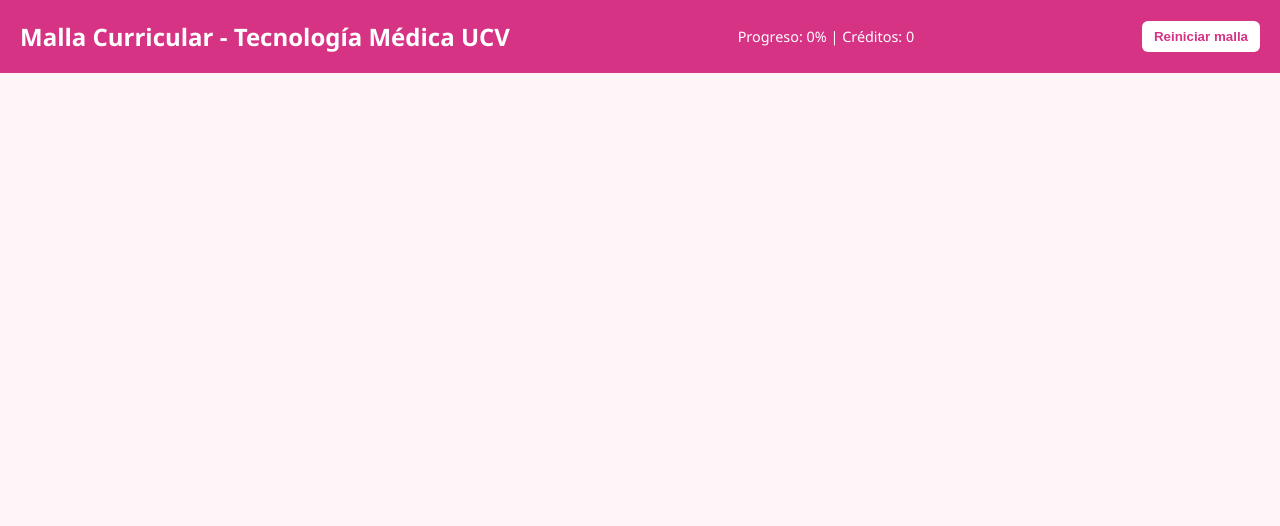
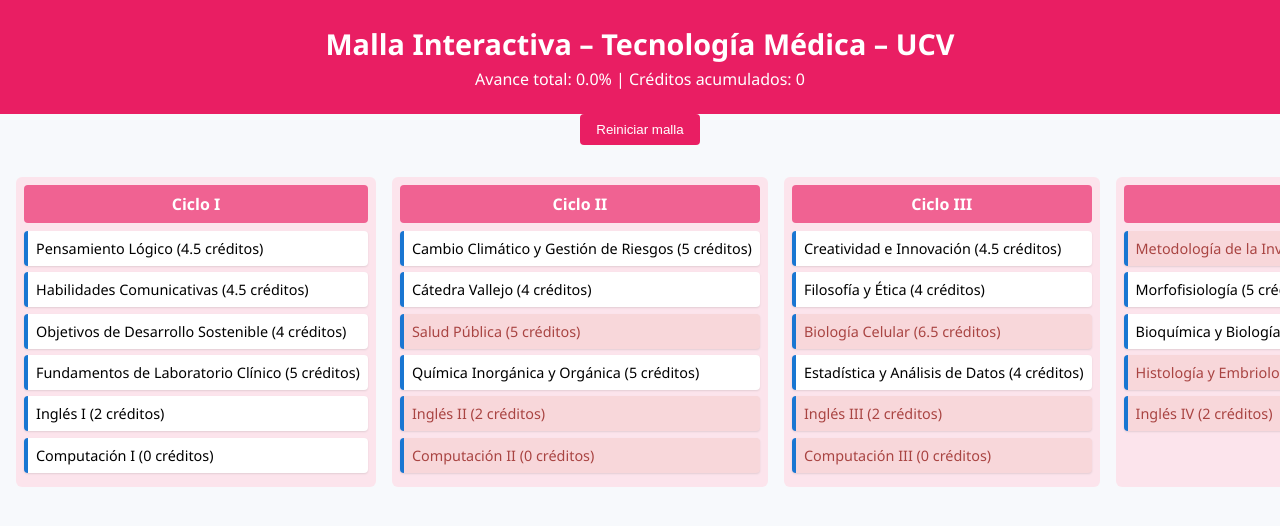
Before and after one commit to Nanny0905/Tecnolog-a, a plain HTML site: page index.html in a window 1280 px wide. Drawn offline with Linux system fonts and the light colour scheme.

Commit message:
Update index.html

```diff
--- a/index.html
+++ b/index.html
@@ -2,203 +2,256 @@
 <html lang="es">
 <head>
   <meta charset="UTF-8">
-  <meta name="viewport" content="width=device-width, initial-scale=1.0">
-  <title>Malla Curricular - Tecnología Médica</title>
+  <title>Malla Interactiva – Tecnología Médica – UCV</title>
   <style>
-    * { box-sizing: border-box; }
     body {
       font-family: 'Segoe UI', sans-serif;
-      background-color: #fff5f8;
       margin: 0;
-      padding: 0;
+      background: #f7f9fc;
     }
     header {
-      background-color: #d63384;
+      text-align: center;
+      padding: 1.5rem;
+      background: #e91e63;
       color: white;
-      padding: 20px;
-      display: flex;
-      justify-content: space-between;
-      align-items: center;
-      flex-wrap: wrap;
     }
     header h1 {
       margin: 0;
-      font-size: 1.5em;
+      font-size: 1.8rem;
     }
-    #progress {
-      font-size: 0.9em;
+    header p {
+      margin: 0.3rem 0 0;
+      font-size: 1rem;
     }
-    #resetBtn {
-      background: white;
-      color: #d63384;
-      padding: 8px 12px;
-      border: none;
-      border-radius: 6px;
-      cursor: pointer;
+    .stats {
+      text-align: center;
+      margin: 1rem;
       font-weight: bold;
     }
-    main {
-      display: grid;
-      grid-template-columns: repeat(auto-fit, minmax(250px, 1fr));
-      gap: 20px;
-      padding: 20px;
+    .stats span {
+      margin: 0 1rem;
     }
-    .ciclo {
-      background: #ffe3ed;
-      padding: 15px;
-      border-radius: 12px;
-      box-shadow: 0 2px 6px rgba(0,0,0,0.1);
+    .reset-btn {
+      display: block;
+      margin: 0 auto 1rem;
+      padding: 0.5rem 1rem;
+      background: #e91e63;
+      color: white;
+      border: none;
+      border-radius: 4px;
+      cursor: pointer;
     }
-    .ciclo h2 {
+    .grid {
+      display: flex;
+      overflow-x: auto;
+      padding: 1rem;
+      gap: 1rem;
+    }
+    .cycle {
+      background: #fce4ec;
+      border-radius: 6px;
+      padding: 0.5rem;
+      min-width: 220px;
+      flex-shrink: 0;
+    }
+    .cycle h2 {
+      background: #f06292;
+      color: white;
       text-align: center;
-      margin-top: 0;
-      color: #c2185b;
+      padding: 0.5rem;
+      border-radius: 4px;
+      margin: 0 0 0.5rem;
+      font-size: 1rem;
     }
-    .curso {
-      background: white;
-      margin: 8px 0;
-      padding: 10px;
-      border-left: 5px solid #c2185b;
-      border-radius: 8px;
+    .subject {
+      background: #ffffff;
+      border-left: 4px solid #1976d2;
+      padding: 0.5rem;
+      margin: 0.4rem 0;
+      border-radius: 4px;
       cursor: pointer;
-      transition: background 0.2s;
+      position: relative;
+      font-size: 0.9rem;
+      box-shadow: 0 1px 2px rgba(0,0,0,0.1);
     }
-    .curso:hover {
-      background: #fce4ec;
+    .subject.locked {
+      background: #f8d7da;
+      cursor: not-allowed;
+      color: #a94442;
     }
-    .aprobado {
+    .subject.completed {
+      background: #c8e6c9;
       text-decoration: line-through;
-      background-color: #d4edda;
-      border-left-color: #28a745;
-      color: #155724;
     }
-    .bloqueado {
-      background-color: #f8d7da;
-      border-left-color: #c82333;
-      color: #721c24;
-      cursor: not-allowed;
+    .subject::after {
+      content: attr(data-tooltip);
+      display: none;
+      position: absolute;
+      left: 105%;
+      top: 50%;
+      transform: translateY(-50%);
+      background: #333;
+      color: #fff;
+      padding: 5px 10px;
+      border-radius: 4px;
+      white-space: nowrap;
+      font-size: 0.75rem;
+      z-index: 10;
     }
-    .curso small {
+    .subject.locked:hover::after {
       display: block;
-      color: #555;
     }
   </style>
 </head>
 <body>
   <header>
-    <h1>Malla Curricular - Tecnología Médica UCV</h1>
-    <div id="progress">Progreso: 0% | Créditos: 0</div>
-    <button id="resetBtn">Reiniciar malla</button>
+    <h1>Malla Interactiva – Tecnología Médica – UCV</h1>
+    <p>Avance total: <span id="porcentaje">0%</span> | Créditos acumulados: <span id="creditos">0</span></p>
   </header>
-  <main id="malla"></main>
+  <button class="reset-btn" onclick="reiniciarMalla()">Reiniciar malla</button>
+  <div class="grid" id="malla"></div>
 
   <script>
-    const cursosData = [
-      {
-        ciclo: 'Ciclo I',
-        cursos: [
-          { nombre: 'Pensamiento Lógico', creditos: 4.5 },
-          { nombre: 'Habilidades Comunicativas', creditos: 4.5 },
-          { nombre: 'Objetivos de Desarrollo Sostenible', creditos: 4 },
-          { nombre: 'Fundamentos de Laboratorio Clínico', creditos: 5 },
-          { nombre: 'Inglés I', creditos: 2 },
-          { nombre: 'Computación I', creditos: 0 },
-        ]
-      },
-      {
-        ciclo: 'Ciclo II',
-        cursos: [
-          { nombre: 'Cambio Climático y Gestión de Riesgos', creditos: 5 },
-          { nombre: 'Cátedra Vallejo', creditos: 4 },
-          { nombre: 'Salud Pública', creditos: 5, prerequisitos: ['Computación I'] },
-          { nombre: 'Química Inorgánica y Orgánica', creditos: 5 },
-          { nombre: 'Inglés II', creditos: 2, prerequisitos: ['Inglés I'] },
-          { nombre: 'Computación II', creditos: 0, prerequisitos: ['Computación I'] },
-        ]
-      },
-      {
-        ciclo: 'Ciclo III',
-        cursos: [
-          { nombre: 'Creatividad e Innovación', creditos: 4.5 },
-          { nombre: 'Filosofía y Ética', creditos: 4 },
-          { nombre: 'Biología Celular', creditos: 6.5, prerequisitos: ['Computación II', 'Química Inorgánica y Orgánica'] },
-          { nombre: 'Estadística y Análisis de Datos', creditos: 4 },
-          { nombre: 'Inglés III', creditos: 2, prerequisitos: ['Inglés II'] },
-          { nombre: 'Computación III', creditos: 0, prerequisitos: ['Computación II'] },
-        ]
-      },
-      {
-        ciclo: 'Ciclo IV',
-        cursos: [
-          { nombre: 'Metodología de la Investigación Científica', creditos: 4, prerequisitos: ['Estadística y Análisis de Datos'] },
-          { nombre: 'Morfofisiología', creditos: 5 },
-          { nombre: 'Bioquímica y Biología Molecular', creditos: 6 },
-          { nombre: 'Histología y Embriología', creditos: 5, prerequisitos: ['Computación III'] },
-          { nombre: 'Inglés IV', creditos: 2, prerequisitos: ['Inglés III'] },
-        ]
-      },
-      {
-        ciclo: 'Ciclo V',
-        cursos: [
-          { nombre: 'Constitución y Derechos Humanos', creditos: 4 },
-          { nombre: 'Hematología y Hemostasia', creditos: 6.5, prerequisitos: ['Histología y Embriología'] },
-          { nombre: 'Bioquímica Clínica', creditos: 5, prerequisitos: ['Bioquímica y Biología Molecular'] },
-          { nombre: 'Epidemiología', creditos: 4.5 },
-          { nombre: 'Inglés V', creditos: 2, prerequisitos: ['Inglés IV'] },
-        ]
-      },
-      {
-        ciclo: 'Ciclo VI',
-        cursos: [
-          { nombre: 'Citogenética Humana', creditos: 3.5, prerequisitos: ['Bioquímica y Biología Molecular'] },
-          { nombre: 'Inmunología', creditos: 6, prerequisitos: ['Hematología y Hemostasia'] },
-          { nombre: 'Bacteriología y Virología', creditos: 6.5, prerequisitos: ['Bioquímica Clínica'] },
-          { nombre: 'Experiencia Curricular Electiva', creditos: 4 },
-          { nombre: 'Inglés VI', creditos: 2, prerequisitos: ['Inglés V'] },
-        ]
-      },
-      {
-        ciclo: 'Ciclo VII',
-        cursos: [
-          { nombre: 'Micología y Parasitología', creditos: 7, prerequisitos: ['Bacteriología y Virología'] },
-          { nombre: 'Gestión de Calidad en Laboratorio Clínico', creditos: 3, prerequisitos: ['Bioquímica Clínica'] },
-          { nombre: 'Técnicas en Anatomía Patológica', creditos: 5, prerequisitos: ['Inmunología'] },
-          { nombre: 'Farmacología y Toxicología', creditos: 5, prerequisitos: ['Bioquímica Clínica'] },
-          { nombre: 'Inglés VII', creditos: 2, prerequisitos: ['Inglés VI'] },
-        ]
-      },
-      {
-        ciclo: 'Ciclo VIII',
-        cursos: [
-          { nombre: 'Hematología Clínica y Medicina Transfusional', creditos: 7, prerequisitos: ['Inmunología'] },
-          { nombre: 'Citopatología', creditos: 4, prerequisitos: ['Citogenética Humana', 'Técnicas en Anatomía Patológica'] },
-          { nombre: 'Gestión de Proyectos', creditos: 5 },
-          { nombre: 'Experiencia Curricular Electiva', creditos: 4 },
-          { nombre: 'Inglés VIII', creditos: 2, prerequisitos: ['Inglés VII'] },
-        ]
-      },
-      {
-        ciclo: 'Ciclo IX',
-        cursos: [
-          { nombre: 'Trabajo de Investigación I', creditos: 4, prerequisitos: [
-            'Objetivos de Desarrollo Sostenible','Inglés I','Cátedra Vallejo','Inglés II','Inglés III','Inglés IV','Constitución y Derechos Humanos','Inglés V','Inglés VI','Filosofía y Ética','Inglés VII','Inglés VIII','Estadística y Análisis de Datos','Metodología de la Investigación Científica','Pensamiento Lógico','Habilidades Comunicativas','Cambio Climático y Gestión de Riesgos','Salud Pública','Creatividad e Innovación','Morfofisiología','Histología y Embriología','Epidemiología','Gestión de Proyectos','Fundamentos de Laboratorio Clínico','Química Inorgánica y Orgánica','Biología Celular','Bioquímica y Biología Molecular','Hematología y Hemostasia','Bioquímica Clínica','Citogenética Humana','Inmunología','Bacteriología y Virología','Gestión de Calidad en Laboratorio Clínico','Micología y Parasitología','Técnicas en Anatomía Patológica','Farmacología y Toxicología','Hematología Clínica y Medicina Transfusional','Citopatología'
-          ] },
-          { nombre: 'Internado I', creditos: 23, prerequisitos: [
-            'Objetivos de Desarrollo Sostenible','Inglés I','Cátedra Vallejo','Inglés II','Inglés III','Inglés IV','Constitución y Derechos Humanos','Inglés V','Inglés VI','Filosofía y Ética','Inglés VII','Inglés VIII','Estadística y Análisis de Datos','Metodología de la Investigación Científica','Pensamiento Lógico','Habilidades Comunicativas','Cambio Climático y Gestión de Riesgos','Salud Pública','Creatividad e Innovación','Morfofisiología','Histología y Embriología','Epidemiología','Gestión de Proyectos','Fundamentos de Laboratorio Clínico','Química Inorgánica y Orgánica','Biología Celular','Bioquímica y Biología Molecular','Hematología y Hemostasia','Bioquímica Clínica','Citogenética Humana','Inmunología','Bacteriología y Virología','Gestión de Calidad en Laboratorio Clínico','Micología y Parasitología','Técnicas en Anatomía Patológica','Farmacología y Toxicología','Hematología Clínica y Medicina Transfusional','Citopatología'
-          ] },
-          { nombre: 'Inglés IX', creditos: 2, prerequisitos: ['Inglés VIII'] },
-        ]
-      },
-      {
-        ciclo: 'Ciclo X',
-        cursos: [
-          { nombre: 'Trabajo de Investigación II', creditos: 4, prerequisitos: ['Trabajo de Investigación I'] },
-          { nombre: 'Internado II', creditos: 23, prerequisitos: ['Internado I'] },
-          { nombre: 'Inglés X', creditos: 2, prerequisitos: ['Inglés IX'] },
-        ]
+    const malla = {
+      "Ciclo I": [
+        { nombre: "Pensamiento Lógico", creditos: 4.5 },
+        { nombre: "Habilidades Comunicativas", creditos: 4.5 },
+        { nombre: "Objetivos de Desarrollo Sostenible", creditos: 4 },
+        { nombre: "Fundamentos de Laboratorio Clínico", creditos: 5 },
+        { nombre: "Inglés I", creditos: 2 },
+        { nombre: "Computación I", creditos: 0 }
+      ],
+      "Ciclo II": [
+        { nombre: "Cambio Climático y Gestión de Riesgos", creditos: 5 },
+        { nombre: "Cátedra Vallejo", creditos: 4 },
+        { nombre: "Salud Pública", creditos: 5, requisitos: ["Computación I"] },
+        { nombre: "Química Inorgánica y Orgánica", creditos: 5 },
+        { nombre: "Inglés II", creditos: 2, requisitos: ["Inglés I"] },
+        { nombre: "Computación II", creditos: 0, requisitos: ["Computación I"] }
+      ],
+      "Ciclo III": [
+        { nombre: "Creatividad e Innovación", creditos: 4.5 },
+        { nombre: "Filosofía y Ética", creditos: 4 },
+        { nombre: "Biología Celular", creditos: 6.5, requisitos: ["Computación II", "Química Inorgánica y Orgánica"] },
+        { nombre: "Estadística y Análisis de Datos", creditos: 4 },
+        { nombre: "Inglés III", creditos: 2, requisitos: ["Inglés II"] },
+        { nombre: "Computación III", creditos: 0, requisitos: ["Computación II"] }
+      ],
+      "Ciclo IV": [
+        { nombre: "Metodología de la Investigación Científica", creditos: 4, requisitos: ["Estadística y Análisis de Datos"] },
+        { nombre: "Morfofisiología", creditos: 5 },
+        { nombre: "Bioquímica y Biología Molecular", creditos: 6 },
+        { nombre: "Histología y Embriología", creditos: 5, requisitos: ["Computación III"] },
+        { nombre: "Inglés IV", creditos: 2, requisitos: ["Inglés III"] }
+      ],
+      "Ciclo V": [
+        { nombre: "Constitución y Derechos Humanos", creditos: 4 },
+        { nombre: "Hematología y Hemostasia", creditos: 6.5, requisitos: ["Histología y Embriología"] },
+        { nombre: "Bioquímica Clínica", creditos: 5, requisitos: ["Bioquímica y Biología Molecular"] },
+        { nombre: "Epidemiología", creditos: 4.5 },
+        { nombre: "Inglés V", creditos: 2, requisitos: ["Inglés IV"] }
+      ],
+      "Ciclo VI": [
+        { nombre: "Citogenética Humana", creditos: 3.5, requisitos: ["Bioquímica y Biología Molecular"] },
+        { nombre: "Inmunología", creditos: 6, requisitos: ["Hematología y Hemostasia"] },
+        { nombre: "Bacteriología y Virología", creditos: 6.5, requisitos: ["Bioquímica Clínica"] },
+        { nombre: "Experiencia Curricular Electiva", creditos: 4 },
+        { nombre: "Inglés VI", creditos: 2, requisitos: ["Inglés V"] }
+      ],
+      "Ciclo VII": [
+        { nombre: "Micología y Parasitología", creditos: 7, requisitos: ["Bacteriología y Virología"] },
+        { nombre: "Gestión de Calidad en Laboratorio Clínico", creditos: 3, requisitos: ["Bioquímica Clínica"] },
+        { nombre: "Técnicas en Anatomía Patológica", creditos: 5, requisitos: ["Inmunología"] },
+        { nombre: "Farmacología y Toxicología", creditos: 5, requisitos: ["Bioquímica Clínica"] },
+        { nombre: "Inglés VII", creditos: 2, requisitos: ["Inglés VI"] }
+      ],
+      "Ciclo VIII": [
+        { nombre: "Hematología Clínica y Medicina Transfusional", creditos: 7, requisitos: ["Inmunología"] },
+        { nombre: "Citopatología", creditos: 4, requisitos: ["Citogenética Humana", "Técnicas en Anatomía Patológica"] },
+        { nombre: "Gestión de Proyectos", creditos: 5 },
+        { nombre: "Experiencia Curricular Electiva", creditos: 4 },
+        { nombre: "Inglés VIII", creditos: 2, requisitos: ["Inglés VII"] }
+      ],
+      "Ciclo IX": [
+        { nombre: "Trabajo de Investigación I", creditos: 4, requisitos: ["Gestión de Proyectos", "Inglés VIII"] },
+        { nombre: "Internado I", creditos: 23, requisitos: ["Citopatología", "Hematología Clínica y Medicina Transfusional"] },
+        { nombre: "Inglés IX", creditos: 2, requisitos: ["Inglés VIII"] }
+      ],
+      "Ciclo X": [
+        { nombre: "Trabajo de Investigación II", creditos: 4, requisitos: ["Trabajo de Investigación I"] },
+        { nombre: "Internado II", creditos: 23, requisitos: ["Internado I"] },
+        { nombre: "Inglés X", creditos: 2, requisitos: ["Inglés IX"] }
+      ]
+    };
+
+    const container = document.getElementById("malla");
+    const porcentajeSpan = document.getElementById("porcentaje");
+    const creditosSpan = document.getElementById("creditos");
+    const aprobadas = JSON.parse(localStorage.getItem("materiasAprobadas") || "[]");
+
+    function guardar() {
+      localStorage.setItem("materiasAprobadas", JSON.stringify(aprobadas));
+    }
+
+    function reiniciarMalla() {
+      if (confirm("¿Seguro que quieres reiniciar la malla?")) {
+        localStorage.removeItem("materiasAprobadas");
+        location.reload();
       }
-    ];
-    // Todo el resto del código es correcto y funcional.
+    }
+
+    function crearMalla() {
+      container.innerHTML = '';
+      let totalCreditos = 0;
+      let creditosObtenidos = 0;
+
+      Object.entries(malla).forEach(([ciclo, materias]) => {
+        const col = document.createElement("div");
+        col.className = "cycle";
+        col.innerHTML = `<h2>${ciclo}</h2>`;
+
+        materias.forEach(mat => {
+          totalCreditos += mat.creditos;
+          const div = document.createElement("div");
+          div.className = "subject";
+          div.textContent = `${mat.nombre} (${mat.creditos} créditos)`;
+
+          const cumplidos = (mat.requisitos || []).every(r => aprobadas.includes(r));
+          const estaAprobada = aprobadas.includes(mat.nombre);
+
+          if (estaAprobada) {
+            div.classList.add("completed");
+            creditosObtenidos += mat.creditos;
+          } else if (!cumplidos) {
+            div.classList.add("locked");
+            const pendientes = mat.requisitos?.filter(r => !aprobadas.includes(r)) || [];
+            div.dataset.tooltip = `Falta: ${pendientes.join(", ")}`;
+          }
+
+          div.addEventListener("click", () => {
+            if (div.classList.contains("locked")) return;
+            const index = aprobadas.indexOf(mat.nombre);
+            if (index > -1) {
+              aprobadas.splice(index, 1);
+            } else {
+              aprobadas.push(mat.nombre);
+            }
+            guardar();
+            crearMalla();
+          });
+
+          col.appendChild(div);
+        });
+
+        container.appendChild(col);
+      });
+
+      const porcentaje = ((creditosObtenidos / totalCreditos) * 100).toFixed(1);
+      porcentajeSpan.textContent = `${porcentaje}%`;
+      creditosSpan.textContent = creditosObtenidos;
+    }
+
+    crearMalla();
   </script>
 </body>
 </html>
```
